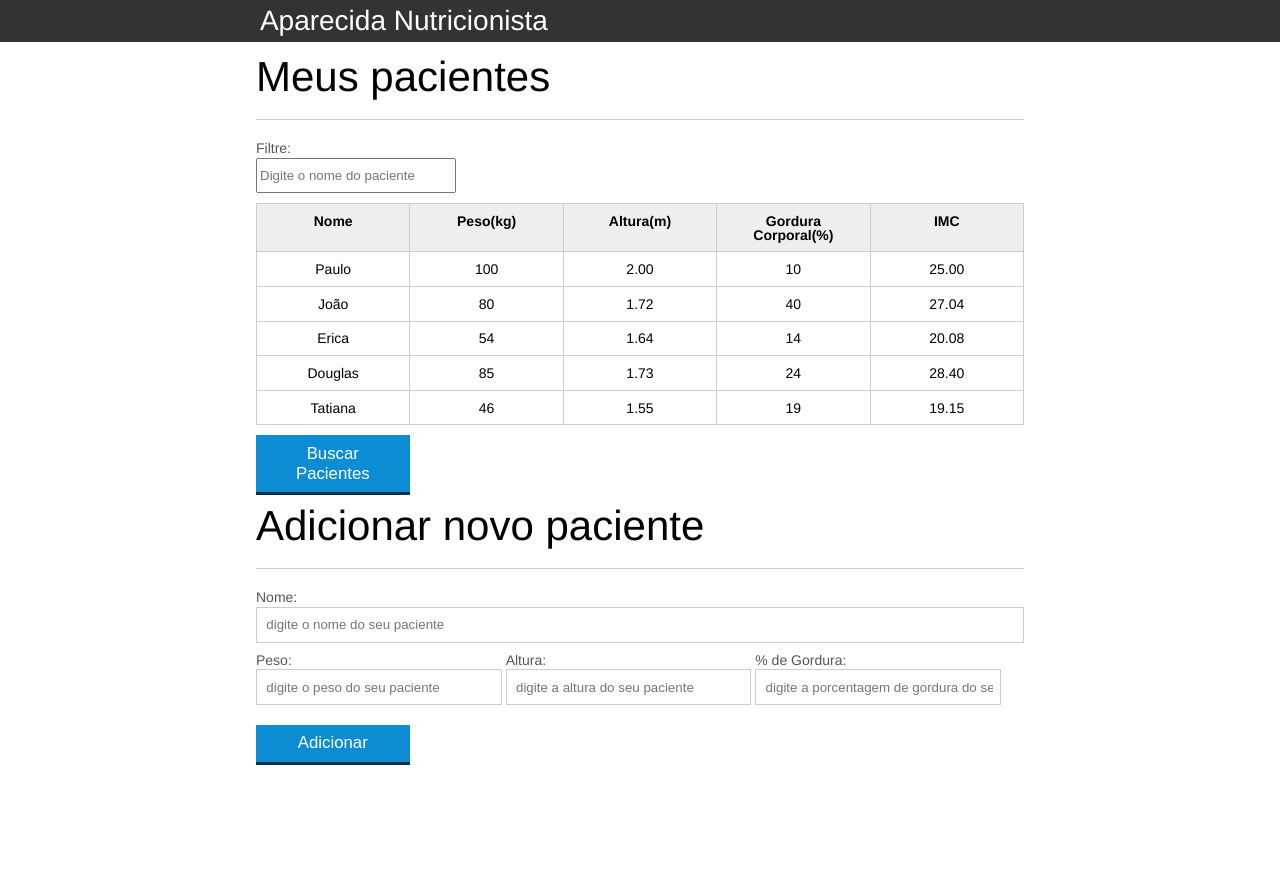
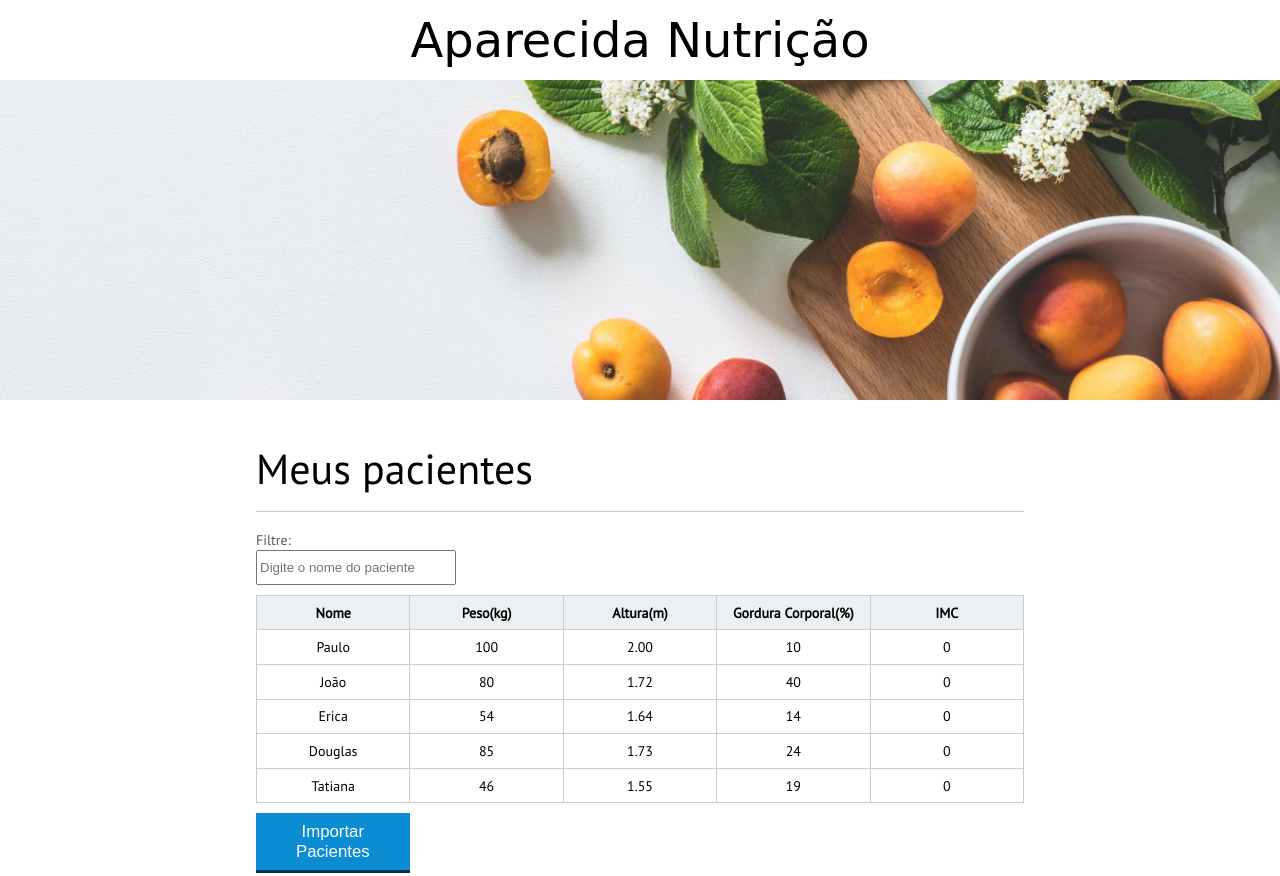
Before and after one commit to melcarv/Trilha-Unidas-Aparecida-Nutri, a plain HTML site: page index.html in a window 1280 px wide. Shown: the top 876 px of the page. Before the commit the page ends 800 px from the top, so only its background shows below. Drawn offline with Linux system fonts and the light colour scheme; a web font is replaced by a local one.

Commit message:
Estilização do topo

```diff
--- a/css/index.css
+++ b/css/index.css
@@ -3,33 +3,27 @@
  }
 
 body{
-	font-family: "Helvetica Neue", "Helvetica", Helvetica, Arial, sans-serif;
+	font-family: 'PT Sans', sans-serif;
 	font-size: 14px;
 }
 
-header{
-	background-color: #333;
-	height: 3em;
-	color: #FFF;
-	margin-bottom: 1em;
-}
+.topo__titulo {
+	height: 5rem;
+	display: flex;
+	align-items: center;
+	justify-content: center;
+	font-size: 3rem;
+	font-family: 'League Script', cursive;
+  }
 
-header h1{
-	font-size: 2em;
-	display:inline-block;
-	vertical-align:	middle;
-}
-header h2{
-	font-size: 2em;
-	display:inline-block;
-	vertical-align:	middle;
-}
-
-header .container:before{
-	content: '';
-	display:inline-block;
-	height: 100%;
-	vertical-align:	middle;
+.imagem__topo {
+	background-image: url(../img/topo.jpg);
+	width: 100%;
+	height: 20rem;
+	background-repeat: no-repeat;
+	background-size: cover;
+	background-position: center;
+	margin-bottom: 3rem;
 }
 
 .container{
@@ -67,7 +61,7 @@ td, th {
 
 th{
 	font-weight: bold;
-	background-color: #EEE;
+	background-color: #EBF0F2;
 }
 
 label{
--- a/index.html
+++ b/index.html
@@ -5,15 +5,15 @@
 		<title>Aparecida Nutrição</title>
 		<link rel="icon" href="favicon.ico" type="image/x-icon">
 		<link rel="stylesheet" type="text/css" href="css/reset.css">
+		<link rel="preconnect" href="https://fonts.googleapis.com">
+		<link rel="preconnect" href="https://fonts.gstatic.com" crossorigin>
+		<link href="https://fonts.googleapis.com/css2?family=League+Script&family=PT+Sans&display=swap" rel="stylesheet">
 		<link rel="stylesheet" type="text/css" href="css/index.css">
-
 	</head>
 	<body>
-
-		<header>
-			<div class="container">
-				<h2 class="titulo">Aparecida Nutrição</h2>
-			</div>
+		<header class="topo">
+			<h1 class="topo__titulo">Aparecida Nutrição</h1>
+			<div class="imagem__topo"></div>
 		</header>
 		<main>
 			<section class="container">
@@ -73,7 +73,7 @@
 				</table>
 				<span id="erro-ajax" class="invisivel">Erro ao buscar os pacientes</span>
 
-				<button id="buscar-pacientes" class="botao bto-principal">Buscar Pacientes</button>
+				<button id="buscar-pacientes" class="botao bto-principal">Importar Pacientes</button>
 
 			</section>
 		</main>
```
Also changed, not shown: img/topo.jpg (added).
